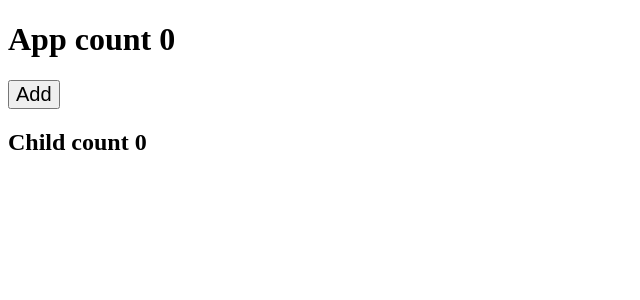
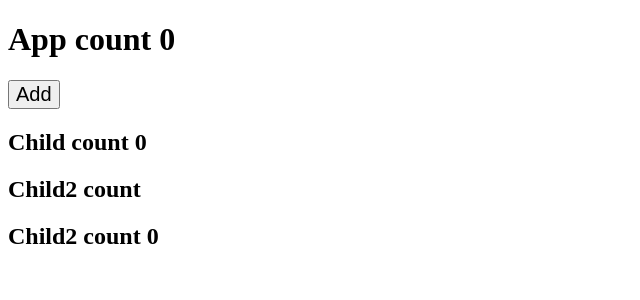
Before and after one commit to mate-academy/redux-from-scratch, a React (Create React App) app: page / in a window 1280 px wide. Shown: the top 300 px of the page, without its empty margins (0-640 px from the left). Built offline with nearby package versions, Linux system fonts and the light colour scheme.

Commit message:
withCount decorator was created

```diff
--- a/src/App.js
+++ b/src/App.js
@@ -1,6 +1,5 @@
 import React from 'react';
-
-const CountContext = React.createContext();
+import CountContext, { withCount } from './CountContext';
 
 class App extends React.Component{
   state = { count: 0 };
@@ -18,6 +17,8 @@ class App extends React.Component{
           <h1>App count {this.state.count}</h1>
           <button onClick={this.increase}>Add</button>
           <Child />
+          <Child2 />
+          <ChildWithCount />
         </div>
       </CountContext.Provider>
     );
@@ -31,6 +32,16 @@ const Child = () => (
     )}
   </CountContext.Consumer>
 );
+
+const Child2 = (props) => <h2>Child2 count {props.count}</h2>;
+
+const ChildWithCount = withCount(Child2);
+
+
+
+
+
+
 
 
 // class Child extends React.Component {
--- /dev/null
+++ b/src/CountContext.js
@@ -0,0 +1,18 @@
+import React from 'react';
+
+const CountContext = React.createContext();
+
+export const withCount = (OldComponent) => {
+  return (props) => (
+    <CountContext.Consumer>
+      {(contextValue) => (
+        <OldComponent
+          {...props}
+          count={contextValue}
+        />
+      )}
+    </CountContext.Consumer>
+  );
+};
+
+export default CountContext;
```
